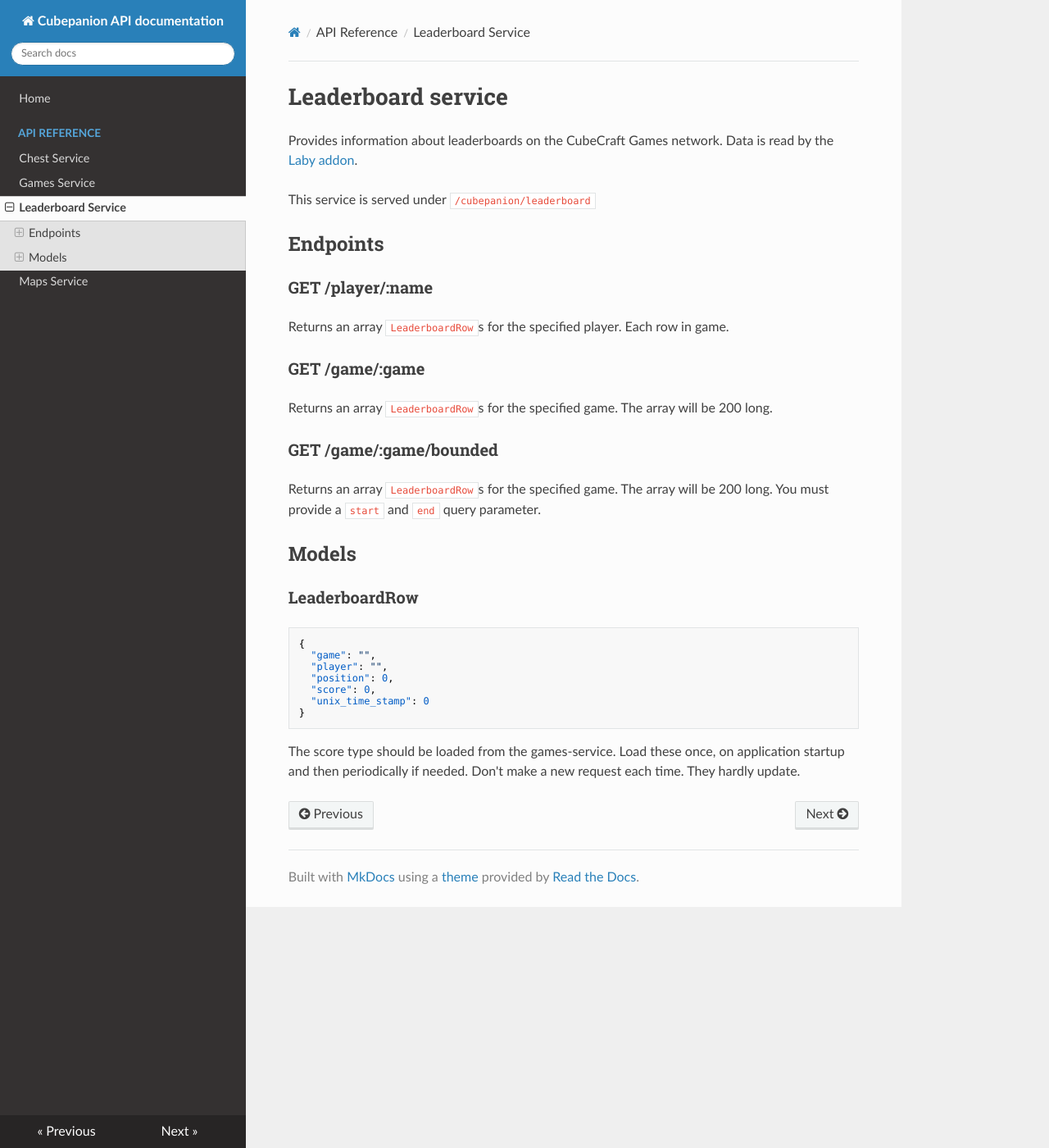
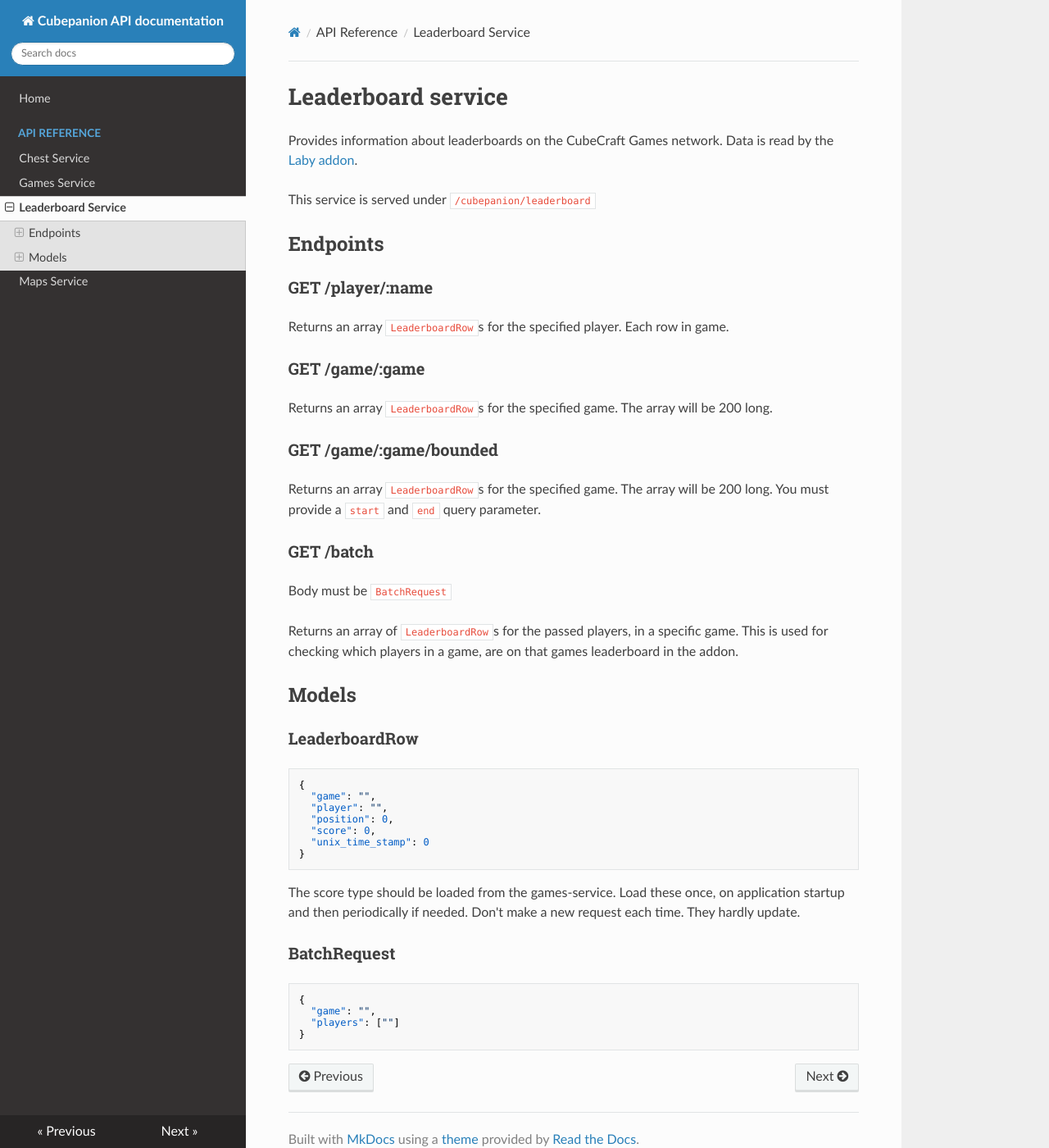
Before and after one commit to Fesaa/CubepanionAPI, an MkDocs documentation site: the page built from docs/leaderboard.md, in a window 1280 px wide and 1400 px high. Shown: the whole window at 82% size. Built offline with MkDocs 1.6.1, drawn with Linux system fonts in a browser that asks for light colours; nearby versions of some CDN libraries.

Commit message:
Update docs

````diff
--- a/docs/leaderboard.md
+++ b/docs/leaderboard.md
@@ -18,6 +18,12 @@ Returns an array `LeaderboardRow`s for the specified game. The array will be 200
 
 Returns an array `LeaderboardRow`s for the specified game. The array will be 200 long. You must provide a `start` and `end` query parameter.
 
+### GET /batch
+
+Body must be `BatchRequest`
+
+Returns an array of `LeaderboardRow`s for the passed players, in a specific game. This is used for checking which players in a game, are on that games leaderboard in the addon.
+
 ## Models
 
 ### LeaderboardRow
@@ -33,3 +39,12 @@ Returns an array `LeaderboardRow`s for the specified game. The array will be 200
 ```
 
 The score type should be loaded from the games-service. Load these once, on application startup and then periodically if needed. Don't make a new request each time. They hardly update.
+
+### BatchRequest
+
+```json
+{
+  "game": "",
+  "players": [""]
+}
+```
````
